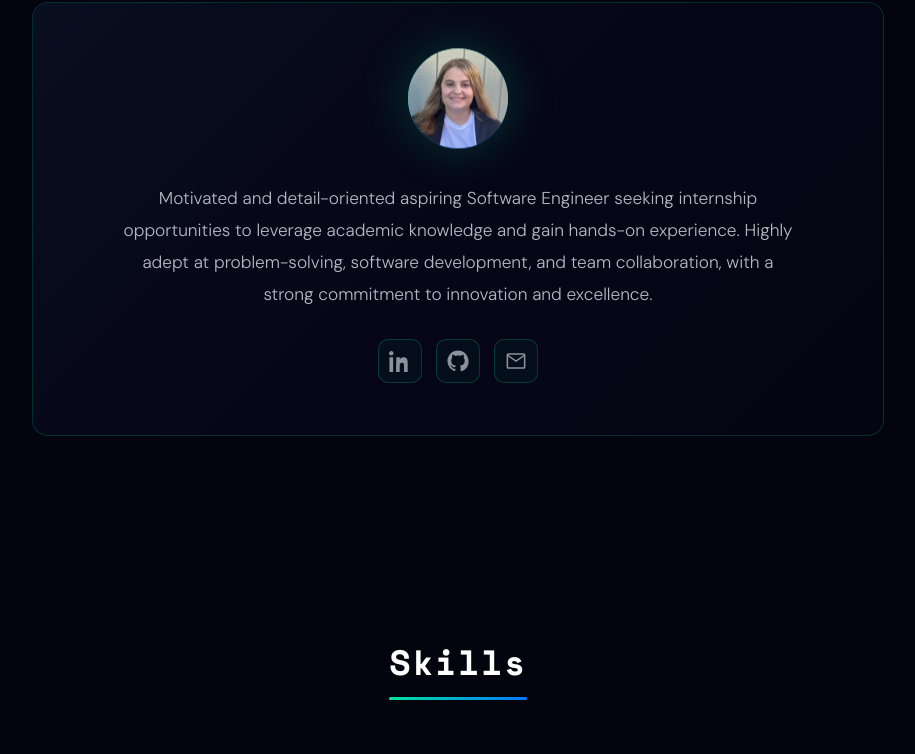
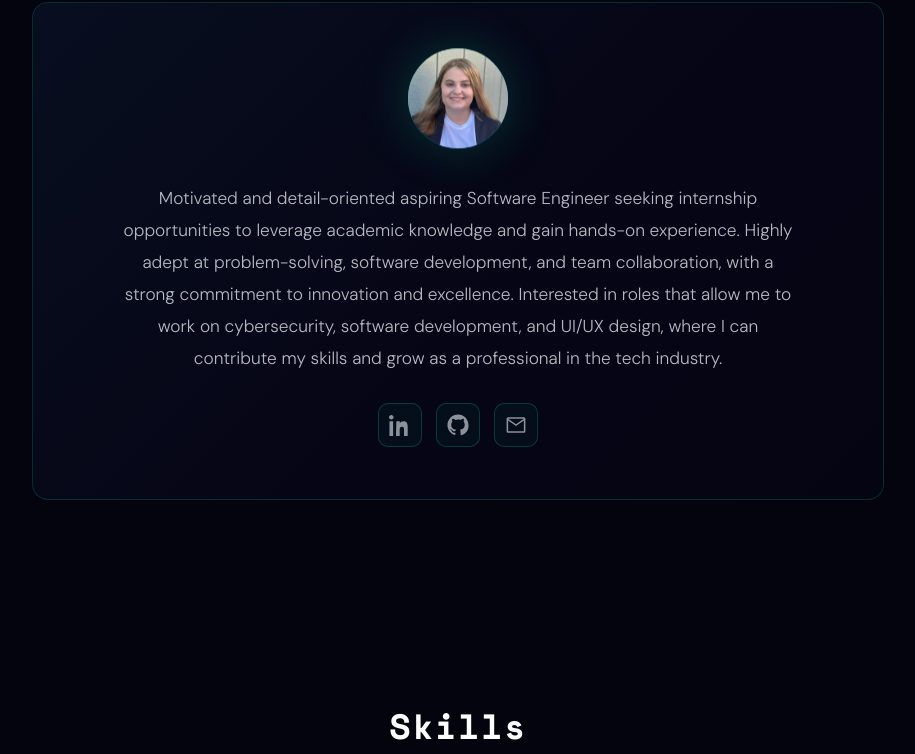
Before and after one commit to madi6116/Portfolio, a React (Vite) app: page / in a window 1280 px wide. Shown: the part 1018-1772 px from the top of the page, without its empty margins (182-1097 px from the left). Built offline with nearby package versions, Linux system fonts and the light colour scheme.

Commit message:
Update about me

```diff
--- a/src/App.jsx
+++ b/src/App.jsx
@@ -537,7 +537,7 @@ export default function App() {
                 <img src="headshot.png" alt="Headshot" style={{ width: "100%", height: "100%", borderRadius: "50%" }} />
               </div>
               <p style={{ fontSize: "1.08rem", lineHeight: 1.85, color: "rgba(232,234,240,0.78)", maxWidth: "680px", fontWeight: 300 }}>
-                Motivated and detail-oriented aspiring Software Engineer seeking internship opportunities to leverage academic knowledge and gain hands-on experience. Highly adept at problem-solving, software development, and team collaboration, with a strong commitment to innovation and excellence.
+                Motivated and detail-oriented aspiring Software Engineer seeking internship opportunities to leverage academic knowledge and gain hands-on experience. Highly adept at problem-solving, software development, and team collaboration, with a strong commitment to innovation and excellence. Interested in roles that allow me to work on cybersecurity, software development, and UI/UX design, where I can contribute my skills and grow as a professional in the tech industry.
               </p>
               <div style={{ display: "flex", gap: "14px" }}>
                 <a href="https://www.linkedin.com/in/madison-ammirati/" target="_blank" rel="noopener noreferrer" className="social-btn"><LinkedInIcon /></a>
```
